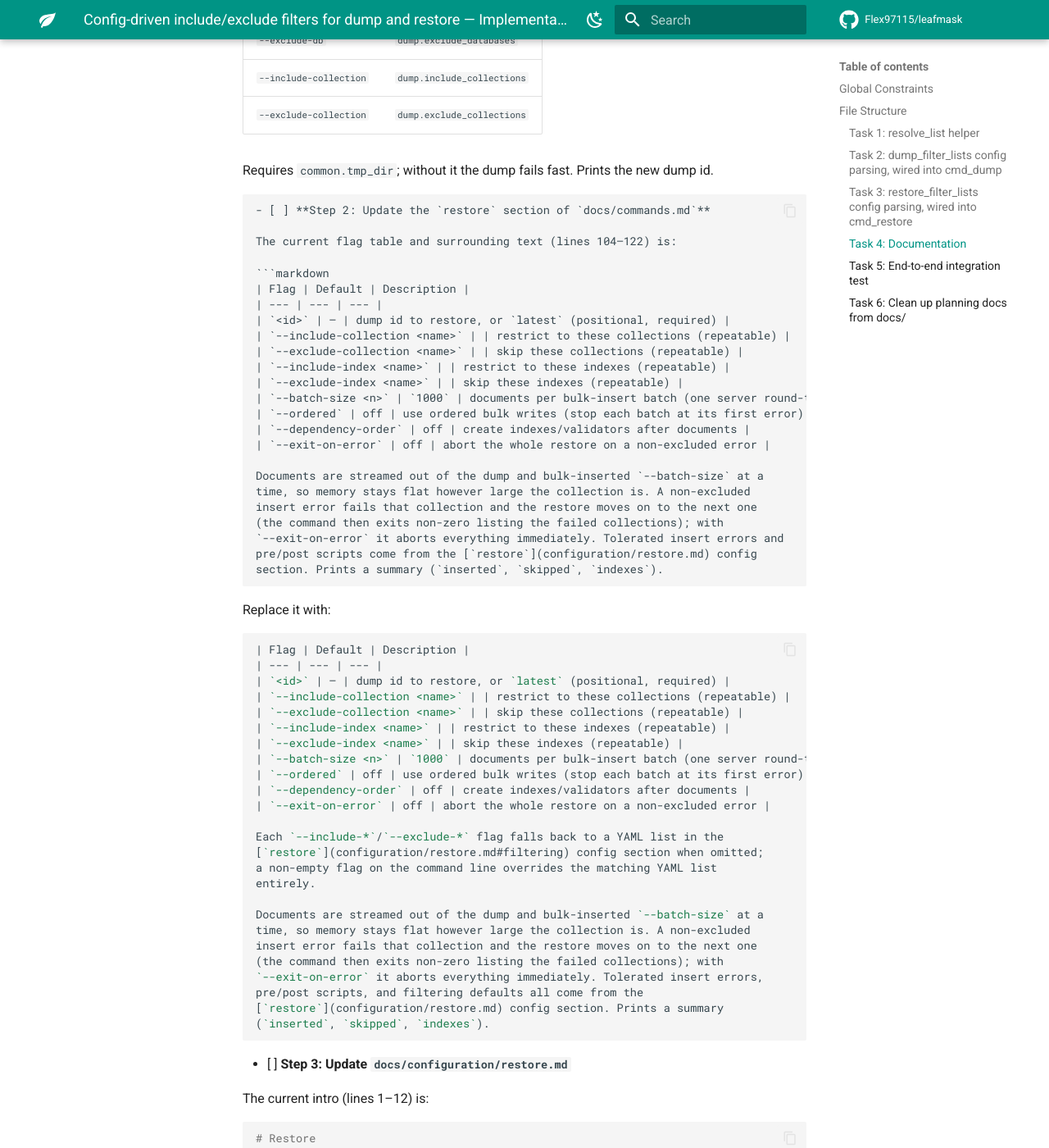
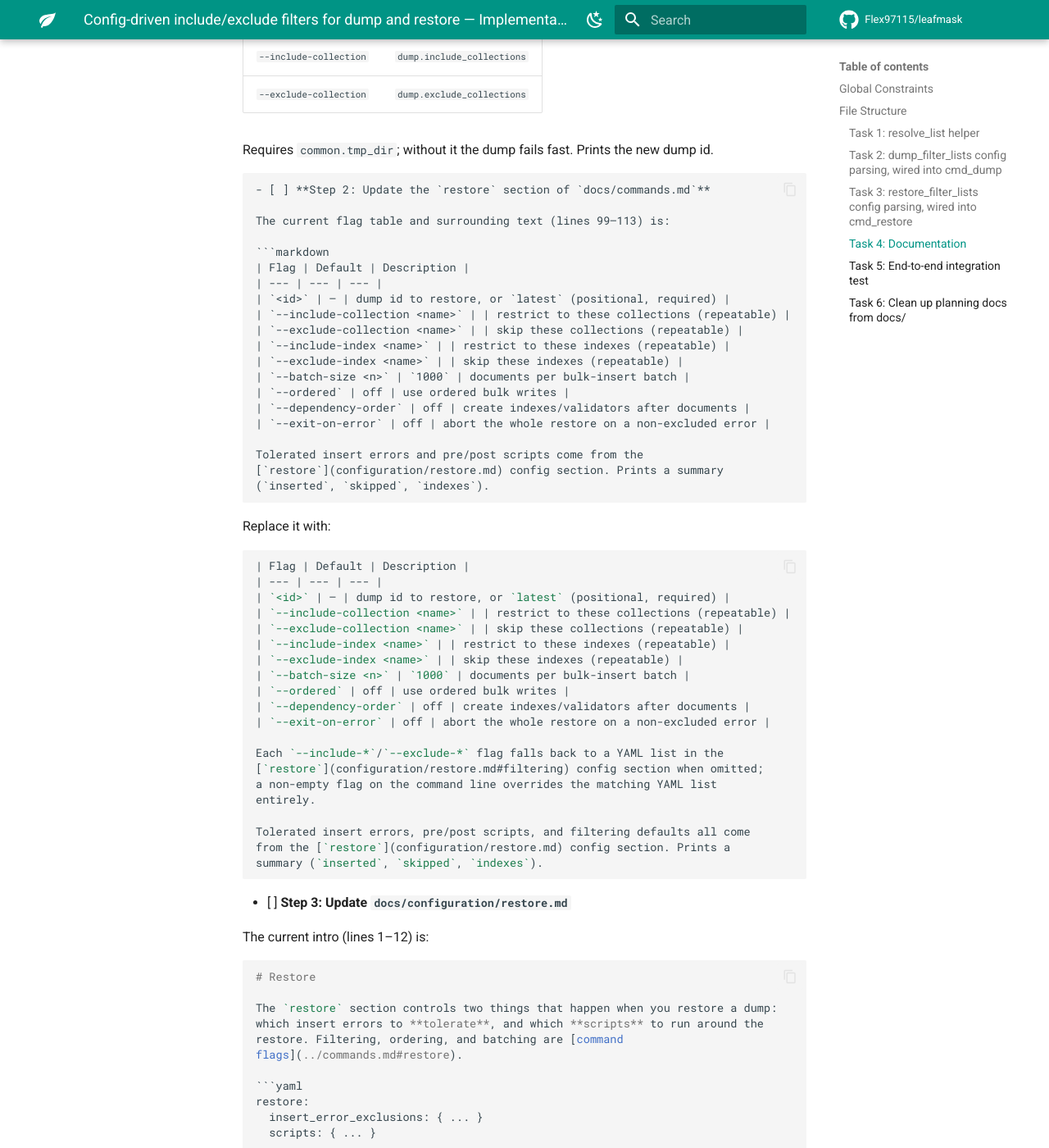
Before and after one commit to Flex97115/leafmask, an MkDocs documentation site: the page built from docs/superpowers/plans/2026-07-19-config-driven-db-collection-filters.md, in a window 1280 px wide and 1400 px high, scrolled down 10597 px. Shown: the whole window at 82% size. Built offline with MkDocs 1.6.1 and Material for MkDocs 9.7.7, drawn with Linux system fonts in a browser that asks for light colours; comment, search, counter and statistics services are not loaded; some of the changed text lies outside the part shown.

Commit message:
docs: correct plan anchors to match the actual committed baseline
The plan's Task 2-4 code anchors (subset_filters, collection_filters,
connect_logged, expanded doc prose) referenced code that only exists
as separate uncommitted work-in-progress, not in git history. Fixed
insertion points and doc snippets to match what's actually committed.

````diff
--- a/docs/superpowers/plans/2026-07-19-config-driven-db-collection-filters.md
+++ b/docs/superpowers/plans/2026-07-19-config-driven-db-collection-filters.md
@@ -4,7 +4,7 @@
 
 **Goal:** Let `dump`'s `--include-db`/`--exclude-db`/`--include-collection`/`--exclude-collection` and `restore`'s `--include-collection`/`--exclude-collection`/`--include-index`/`--exclude-index` be set in the YAML config file, with a non-empty CLI flag overriding the config value.
 
-**Architecture:** Two new pure-parsing functions in `src/cli.rs` (`dump_filter_lists`, `restore_filter_lists`) read the new config fields out of the existing `config.dump` / `config.restore` raw `serde_yaml::Value`, following the exact pattern already used by `transformation_configs` and `subset_filters` (one function, one private local struct, one `serde_yaml::from_value` call). A new `resolve_list` helper applies the override rule. Both are wired into `cmd_dump`/`cmd_restore` right before the existing `DumpOptions`/`RestoreOptions` construction — no changes to `DumpOptions`, `RestoreOptions`, `src/dump/create.rs`, or `src/restore/database.rs`.
+**Architecture:** Two new pure-parsing functions in `src/cli.rs` (`dump_filter_lists`, `restore_filter_lists`) read the new config fields out of the existing `config.dump` / `config.restore` raw `serde_yaml::Value`, following the exact pattern already used by `transformation_configs` (one function, one private local struct, one `serde_yaml::from_value` call). A new `resolve_list` helper applies the override rule. Both are wired into `cmd_dump`/`cmd_restore` right before the existing `DumpOptions`/`RestoreOptions` construction — no changes to `DumpOptions`, `RestoreOptions`, `src/dump/create.rs`, or `src/restore/database.rs`.
 
 **Tech Stack:** Rust, clap, serde/serde_yaml (already in use in `src/cli.rs`).
 
@@ -112,7 +112,7 @@ git commit -m "feat(cli): add resolve_list helper for CLI-overrides-config filte
 
 **Files:**
 - Modify: `src/cli.rs`
-  - Insert new function after `subset_filters` / before `collection_filters` (i.e. right after the closing `}` of `subset_filters`, currently line 224)
+  - Insert new function after `transformation_configs` / before `pub fn run` (i.e. right after the closing `}` of `transformation_configs`, currently line 210)
   - Modify `cmd_dump` (currently lines 387–428)
   - Test: append to the `mod tests` block added in Task 1
 
@@ -169,7 +169,7 @@ Expected: FAIL — `error[E0425]: cannot find function `dump_filter_lists` in th
 
 - [ ] **Step 3: Implement `dump_filter_lists`**
 
-Insert right after `subset_filters`'s closing `}` (currently line 224), before the `/// The MongoDB filter to push down per collection...` doc comment on `collection_filters`:
+Insert right after `transformation_configs`'s closing `}` (currently line 210), before the `/// Entry point invoked by `main`.` doc comment on `pub fn run`:
 
 ```rust
 
@@ -213,7 +213,7 @@ Expected: PASS (6 passed — 3 from Task 1 + 3 new)
 
 - [ ] **Step 5: Wire `dump_filter_lists` + `resolve_list` into `cmd_dump`**
 
-In `cmd_dump` (currently lines 387–428), the body between `let filters = collection_filters(&config, &configs)?;` (line 400) and the `let options = DumpOptions { ... }` block (lines 402–411) changes from:
+In `cmd_dump` (currently lines 328–366), the `let options = DumpOptions { ... }` block (currently lines 341–350) changes from:
 
 ```rust
     let options = DumpOptions {
@@ -268,8 +268,8 @@ git commit -m "feat(dump): allow include/exclude db and collection filters in co
 
 **Files:**
 - Modify: `src/cli.rs`
-  - Insert new function after `dump_filter_lists` (from Task 2) and before `collection_filters` — or anywhere above `cmd_restore`; place it directly after `collection_filters`'s closing `}` (currently line 262) for locality with the other filter-list parser.
-  - Modify `cmd_restore` (currently lines 430–482)
+  - Insert new function directly after `dump_filter_lists` (added by Task 2, right after `transformation_configs`), before `pub fn run`, for locality with the other filter-list parser.
+  - Modify `cmd_restore` (currently lines 369–410, before Task 2's edits; Task 2 does not change `cmd_restore`, only `cmd_dump`, so these line numbers are stable across Task 2)
   - Test: append to `mod tests`
 
 **Interfaces:**
@@ -325,7 +325,7 @@ Expected: FAIL — `error[E0425]: cannot find function `restore_filter_lists` in
 
 - [ ] **Step 3: Implement `restore_filter_lists`**
 
-Insert right after `collection_filters`'s closing `}` (currently line 262), before the `/// Entry point invoked by `main`.` doc comment on `pub fn run`:
+Insert right after `dump_filter_lists`'s closing `}` (added by Task 2, immediately after `transformation_configs`), before the `/// Entry point invoked by `main`.` doc comment on `pub fn run`:
 
 ```rust
 
@@ -494,7 +494,7 @@ id.
 
 - [ ] **Step 2: Update the `restore` section of `docs/commands.md`**
 
-The current flag table and surrounding text (lines 104–122) is:
+The current flag table and surrounding text (lines 99–113) is:
 
 ```markdown
 | Flag | Default | Description |
@@ -504,18 +504,14 @@ The current flag table and surrounding text (lines 104–122) is:
 | `--exclude-collection <name>` | | skip these collections (repeatable) |
 | `--include-index <name>` | | restrict to these indexes (repeatable) |
 | `--exclude-index <name>` | | skip these indexes (repeatable) |
-| `--batch-size <n>` | `1000` | documents per bulk-insert batch (one server round-trip per batch) |
-| `--ordered` | off | use ordered bulk writes (stop each batch at its first error) |
+| `--batch-size <n>` | `1000` | documents per bulk-insert batch |
+| `--ordered` | off | use ordered bulk writes |
 | `--dependency-order` | off | create indexes/validators after documents |
 | `--exit-on-error` | off | abort the whole restore on a non-excluded error |
 
-Documents are streamed out of the dump and bulk-inserted `--batch-size` at a
-time, so memory stays flat however large the collection is. A non-excluded
-insert error fails that collection and the restore moves on to the next one
-(the command then exits non-zero listing the failed collections); with
-`--exit-on-error` it aborts everything immediately. Tolerated insert errors and
-pre/post scripts come from the [`restore`](configuration/restore.md) config
-section. Prints a summary (`inserted`, `skipped`, `indexes`).
+Tolerated insert errors and pre/post scripts come from the
+[`restore`](configuration/restore.md) config section. Prints a summary
+(`inserted`, `skipped`, `indexes`).
 ```
 
 Replace it with:
@@ -528,8 +524,8 @@ Replace it with:
 | `--exclude-collection <name>` | | skip these collections (repeatable) |
 | `--include-index <name>` | | restrict to these indexes (repeatable) |
 | `--exclude-index <name>` | | skip these indexes (repeatable) |
-| `--batch-size <n>` | `1000` | documents per bulk-insert batch (one server round-trip per batch) |
-| `--ordered` | off | use ordered bulk writes (stop each batch at its first error) |
+| `--batch-size <n>` | `1000` | documents per bulk-insert batch |
+| `--ordered` | off | use ordered bulk writes |
 | `--dependency-order` | off | create indexes/validators after documents |
 | `--exit-on-error` | off | abort the whole restore on a non-excluded error |
 
@@ -538,14 +534,9 @@ Each `--include-*`/`--exclude-*` flag falls back to a YAML list in the
 a non-empty flag on the command line overrides the matching YAML list
 entirely.
 
-Documents are streamed out of the dump and bulk-inserted `--batch-size` at a
-time, so memory stays flat however large the collection is. A non-excluded
-insert error fails that collection and the restore moves on to the next one
-(the command then exits non-zero listing the failed collections); with
-`--exit-on-error` it aborts everything immediately. Tolerated insert errors,
-pre/post scripts, and filtering defaults all come from the
-[`restore`](configuration/restore.md) config section. Prints a summary
-(`inserted`, `skipped`, `indexes`).
+Tolerated insert errors, pre/post scripts, and filtering defaults all come
+from the [`restore`](configuration/restore.md) config section. Prints a
+summary (`inserted`, `skipped`, `indexes`).
 ```
 
 - [ ] **Step 3: Update `docs/configuration/restore.md`**
````
Also changed, not shown: other parts of docs/superpowers/plans/2026-07-19-config-driven-db-collection-filters.md (+3 -3 lines).
